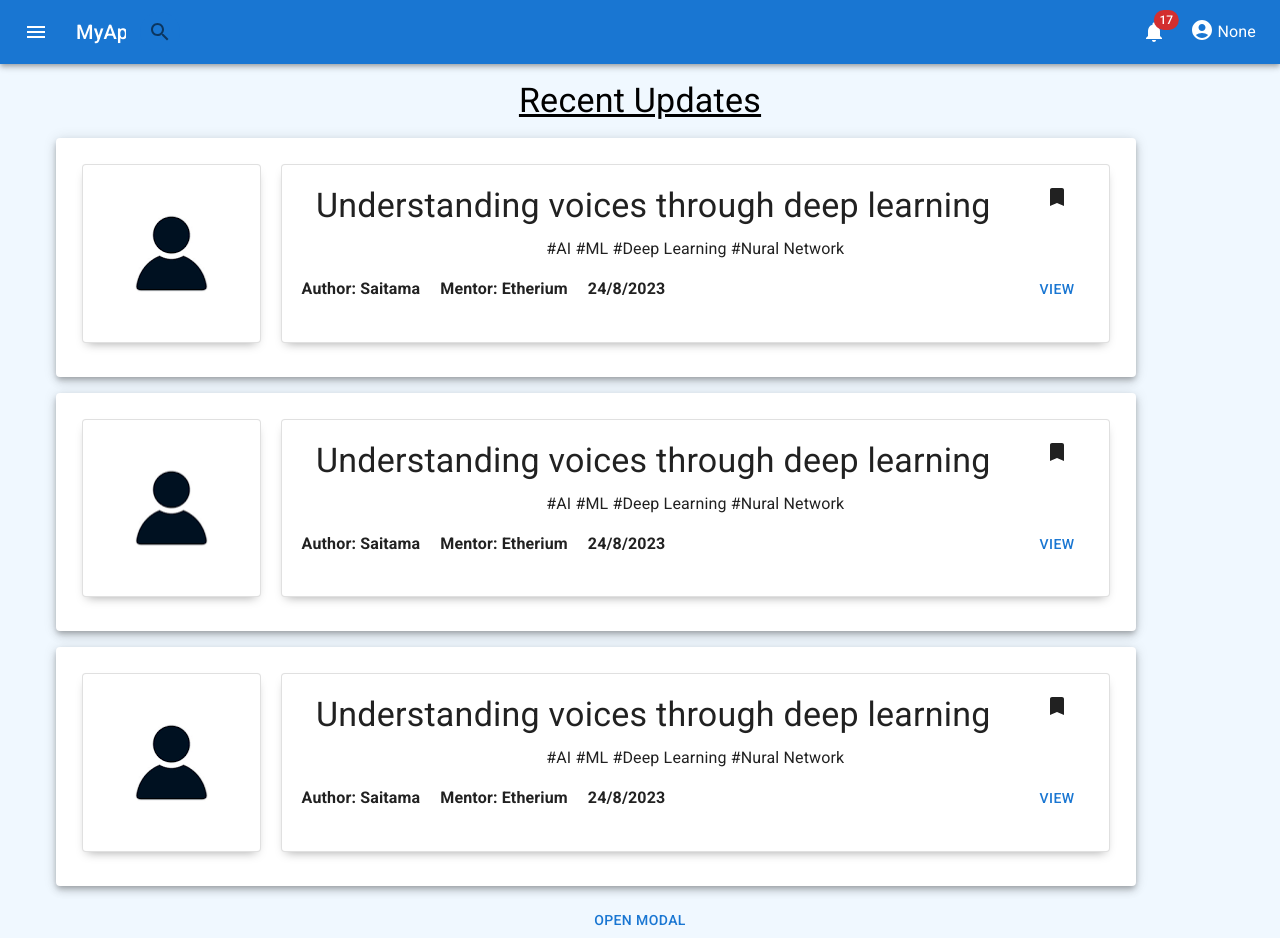
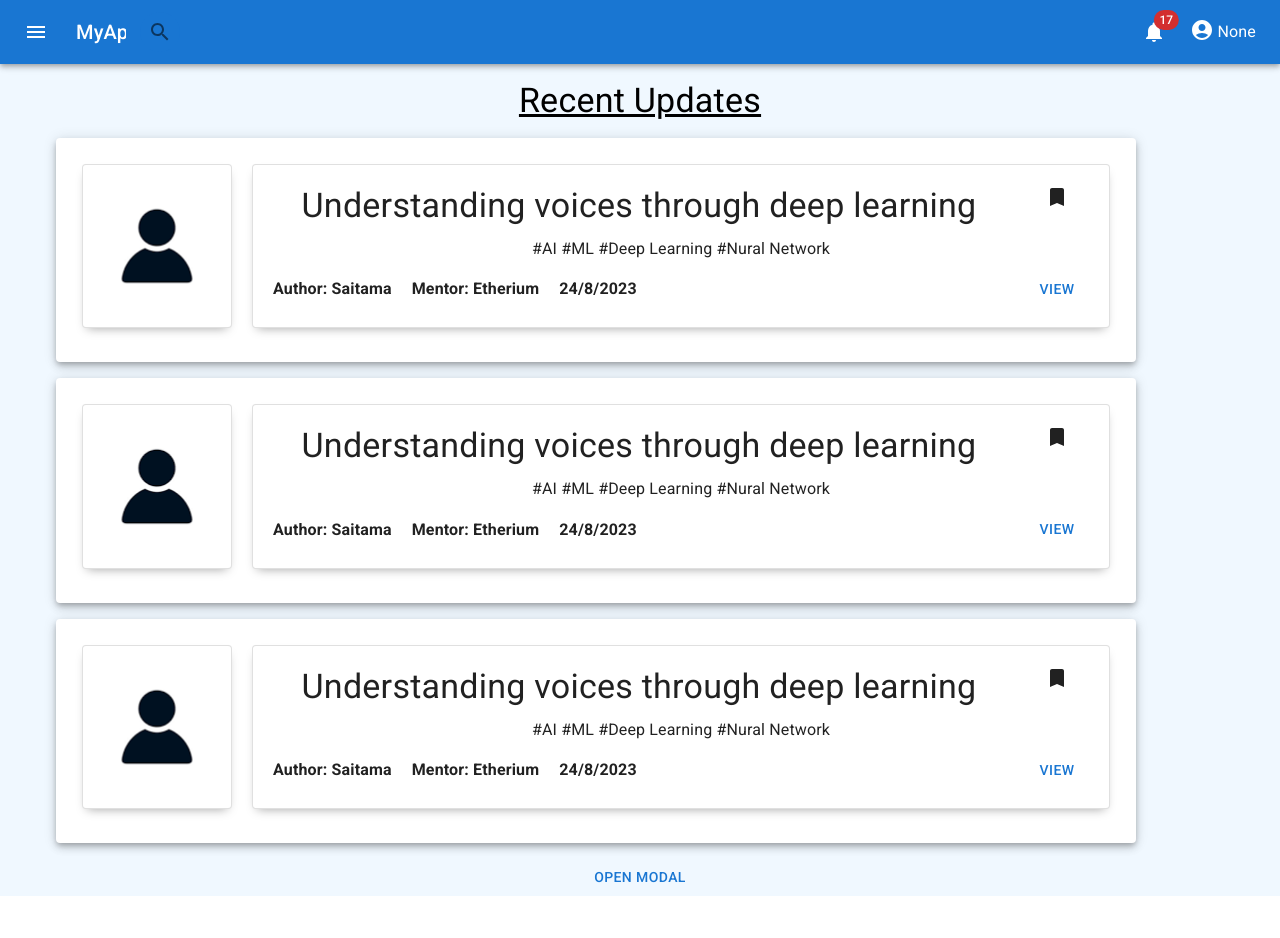
Before and after one commit to ShashankIIITN/SIH-Project-2023, a React (Create React App) app in the folder PG-Dissertation-System/frontend/: page /AvdSearchPage in a window 1280 px wide. Shown: the top 938 px of the page. After the commit the page ends 896 px from the top, so only its background shows below. Built offline with nearby package versions, Linux system fonts and the light colour scheme.

Commit message:
Fix DissertationCard

```diff
--- a/PG-Dissertation-System/frontend/src/components/DissertationCard/DissertationCard.css
+++ b/PG-Dissertation-System/frontend/src/components/DissertationCard/DissertationCard.css
@@ -4,7 +4,7 @@
 }
 
 .dissertation-card-container > :nth-child(1) {
-    flex: auto;
+    flex: 0 1 auto;
     width: 150px;
     aspect-ratio: 1 / 1;
 }
```
